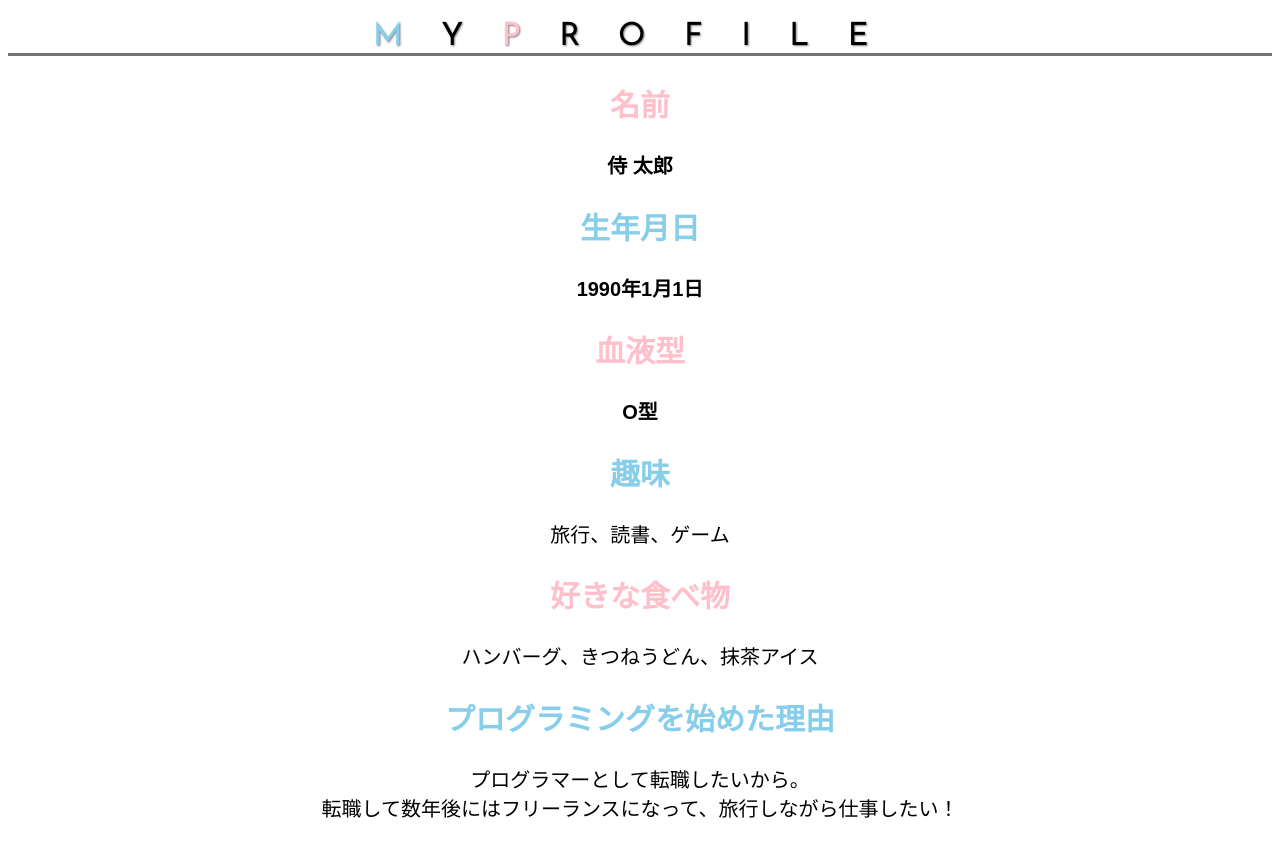
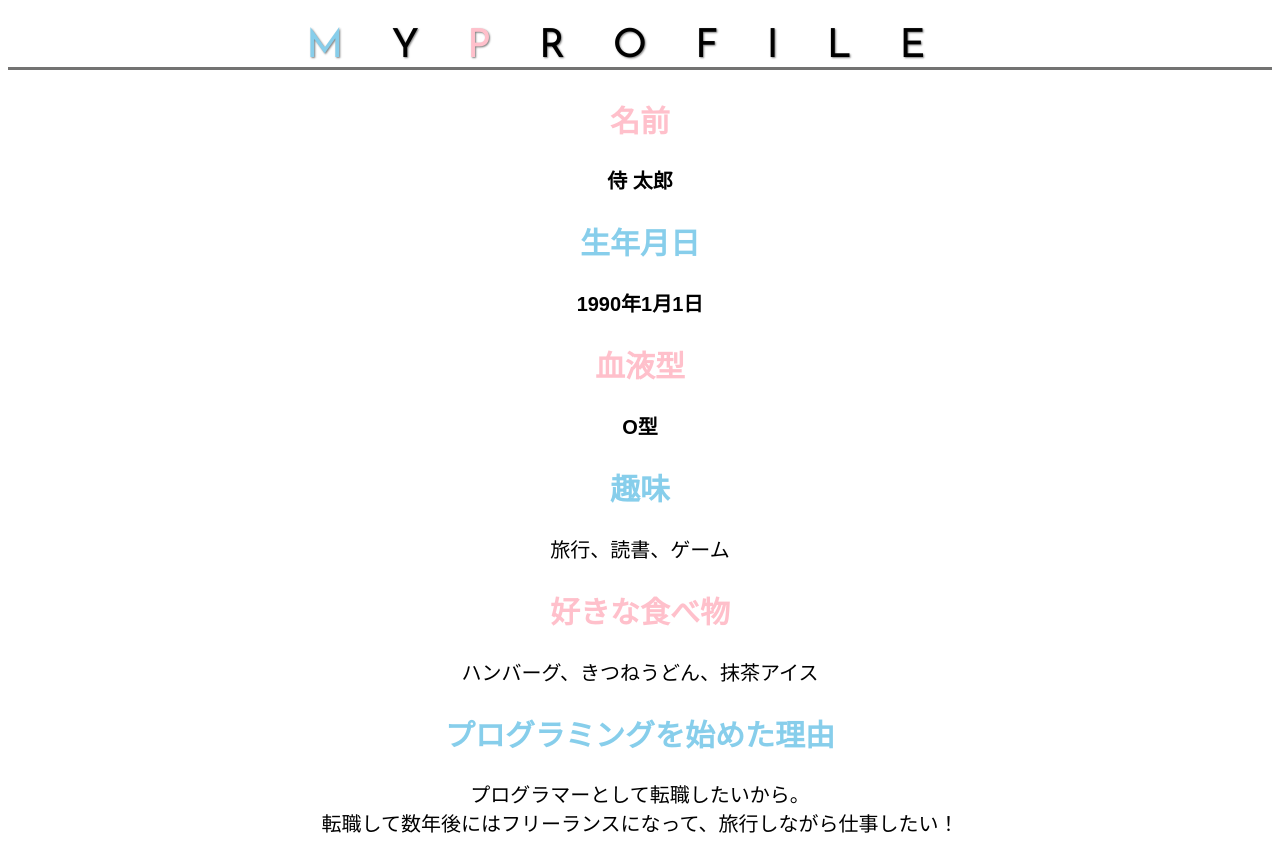
Before and after one commit to ka-ta0511/html-css-basic-kadai, a plain HTML site: page kadai_015/kadai_015.html in a window 1280 px wide. Drawn offline with Linux system fonts and the light colour scheme.

Commit message:
15章課題

```diff
--- a/kadai_015/style.css
+++ b/kadai_015/style.css
@@ -1,3 +1,7 @@
+html {
+  font-size: 20px;
+}
+
 body{
   font-family: "Arial", "Meiryo", sans-serif;
   font-size: 20px;
@@ -13,7 +17,7 @@ body{
 }
 
 h1{
-  font-family: "Josefin Sans", serif;
+  font-family: "Josefin Sans","Arial", "Meiryo", serif;
   font-optical-sizing: auto;
   font-weight: 400;
   font-style: normal;
```
